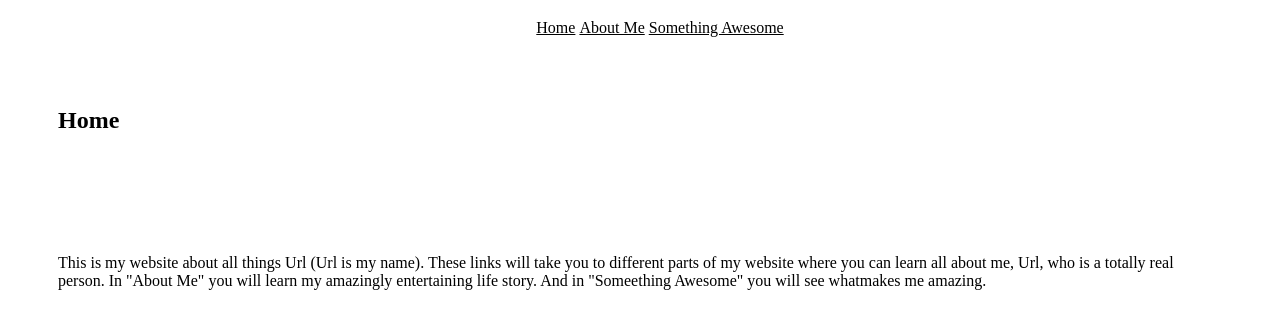
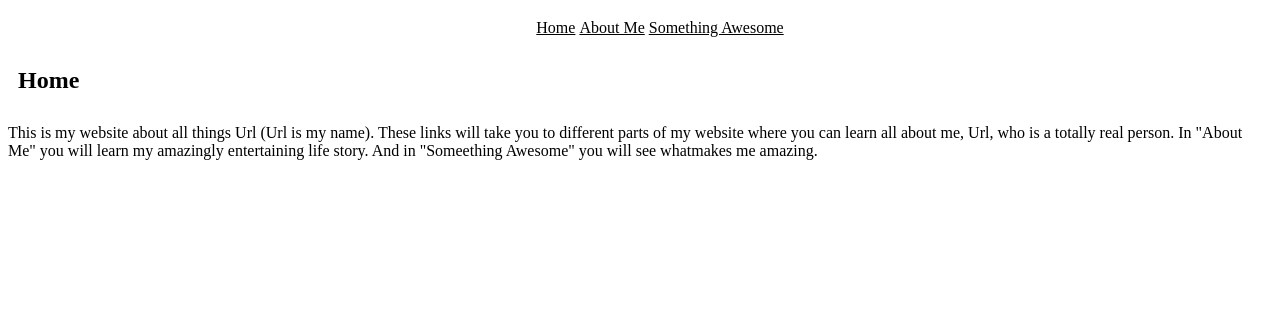
Before and after one commit to billy-leeb/website, a plain HTML site: page index.html in a window 1280 px wide. Shown: the part 393-722 px from the top of the page. Drawn offline with Linux system fonts and the light colour scheme.

Commit message:
Update index.html

```diff
--- a/index.html
+++ b/index.html
@@ -18,10 +18,10 @@
     padding: 10px;
   }
   h2 {
-    padding: 50px;
+    border: 10px solid white;
   }
   p {
-    padding: 50px;
+    padding: 10px solid white;
   }
 </style>
 
```
